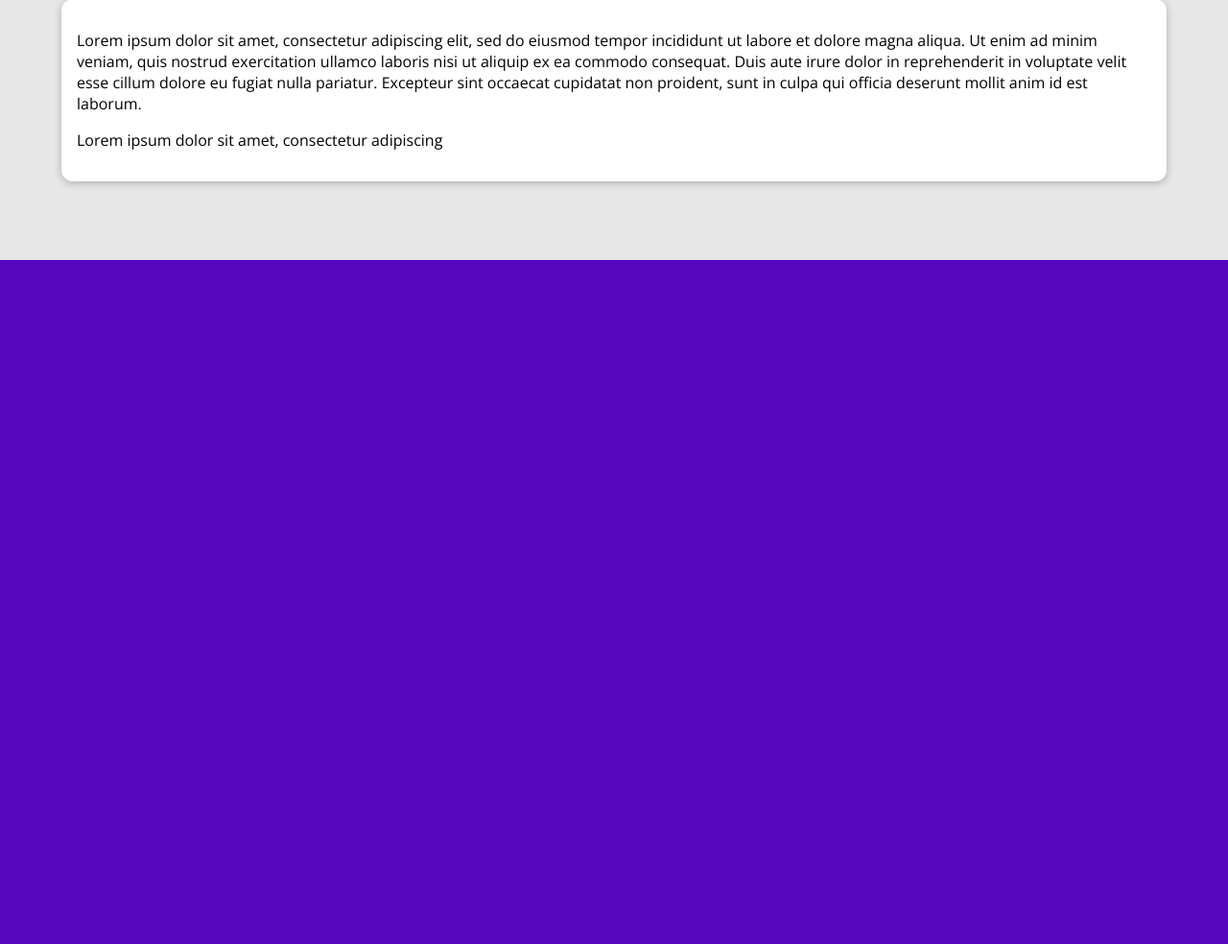
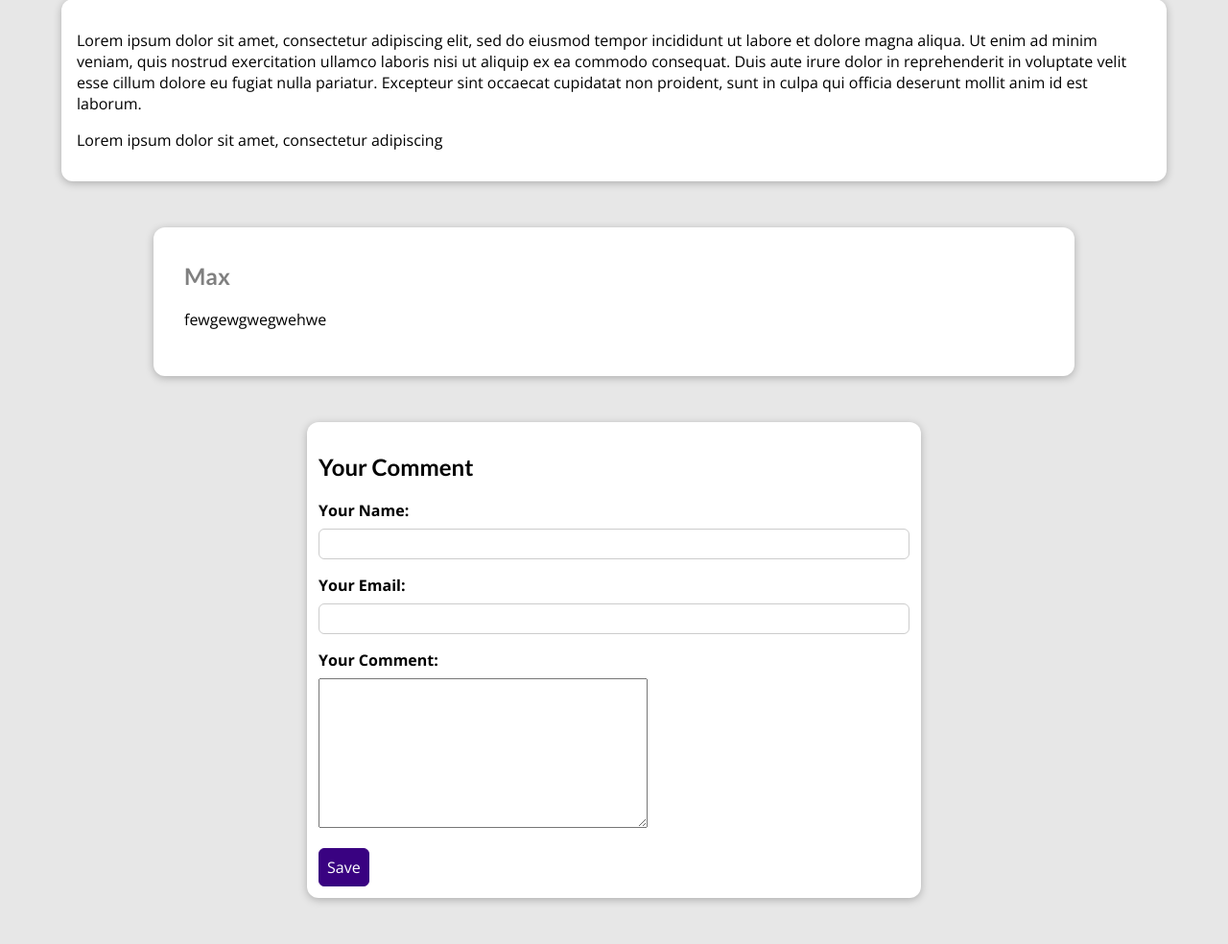
Before and after one commit to gominibui/BlogProject, a Django app: a page that uses blog/templates/blog/post-details.html in a window 1280 px wide. Shown: the part 529-1513 px from the top of the page at 96% size. Before the commit the page ends 800 px from the top, so only its background shows below. Run offline with Django 5.2, Linux system fonts and the light colour scheme; data comes from the database, SQL or seed files in the repository; both versions use the stored data as it was after the commit.

Commit message:
add comments on detail-page

```diff
--- a/blog/admin.py
+++ b/blog/admin.py
@@ -1,5 +1,5 @@
 from django.contrib import admin
-from .models import Post, Author, Tag
+from .models import Post, Author, Tag, Comment
 # Register your models here.
 
 class PostAdmin(admin.ModelAdmin):
@@ -11,3 +11,4 @@ class PostAdmin(admin.ModelAdmin):
 admin.site.register(Post, PostAdmin)
 admin.site.register(Author)
 admin.site.register(Tag)
+admin.site.register(Comment)
--- /dev/null
+++ b/blog/forms.py
@@ -0,0 +1,12 @@
+from django import forms
+from .models import Comment
+
+class CommentForm(forms.ModelForm):
+    class Meta:
+        model = Comment
+        exclude = ['post']
+        labels = {
+            "user_name": 'Your Name',
+            "user_email": 'Your Email',
+            "text": 'Your Comment',
+        }
--- a/blog/models.py
+++ b/blog/models.py
@@ -31,3 +31,11 @@ class Post(models.Model):
     content = models.TextField( validators=[MinLengthValidator(10)])
     author = models.ForeignKey(Author, on_delete=models.SET_NULL, related_name='posts', null=True)
     tags = models.ManyToManyField(Tag)
+
+
+class Comment(models.Model):
+    user_name = models.CharField(max_length=150)
+    user_email = models.EmailField()
+    text = models.TextField(max_length=400)
+    post = models.ForeignKey(
+        Post, on_delete=models.CASCADE, related_name='comments')
--- a/blog/static/blog/post_details.css
+++ b/blog/static/blog/post_details.css
@@ -72,3 +72,77 @@ main {
   padding: 0.5rem 1rem;
   border-radius: 8px;
 }
+
+#comment-form{
+  border-radius: 12px;
+  margin: 3rem auto;
+  width: 90%;
+  max-width: 40rem;
+  background-color: white;
+  box-shadow: 0 2px 8px rgba(0,0,0,0.25);
+  padding: 0.75rem;
+  cursor: pointer;
+}
+
+#comment-form button{
+  font: inherit;
+  background-color: #390281;
+  color: white;
+  border: 1px solid #390281;
+  padding: 0.5rem;
+  border-radius: 6px;
+}
+
+#comment-form button:hover, button:active{
+    background-color: #4f0aa8;
+    border-color: #4f0aa8;
+}
+
+.form-control{
+  margin-bottom: 1rem;
+
+}
+
+.form-control label{
+  font-weight: bold;
+  margin-bottom: 0.5rem;
+  display: block;
+}
+
+.form-control input, form-control textarea{
+  display: block;
+  width: 100%;
+  font: inherit;
+  padding: 0.25rem;
+  border-radius: 6px;
+  border: 1px solid #ccc;
+}
+
+#comments {
+  margin: 3rem auto;
+  width: 90%;
+  max-width: 60rem;
+  border-radius: 12px;
+  background-color: white;
+  box-shadow: 0 2px 8px rgba(0,0,0,0.25);
+  padding: 1rem 2rem;
+}
+
+#comments ul{
+  list-style: none;
+  margin: 0;
+  padding: 0;
+}
+
+#comments li{
+  margin-bottom: 1rem;
+  border-bottom: 2px solid #ccc;
+
+}
+#comments li:last-of-type{
+  border-bottom: none;
+}
+
+#comments h2{
+  color: gray;
+}
--- a/blog/templates/blog/post-details.html
+++ b/blog/templates/blog/post-details.html
@@ -35,7 +35,38 @@
     <main>
         <p>
             {{ post.content|linebreaks }}
+
         </p>
     </main>
 
+    <section id="comments">
+        <ul>
+            {% for comment in comments %}
+                <li>
+                    <h2>
+                        {{ comment.user_name }}
+                    </h2>
+                    <p>
+                        {{ comment.text }}
+                    </p>
+                </li>
+            {% endfor %}
+        </ul>
+    </section>
+
+    <section id="section-form">
+        <form action="{% url 'post_detail-page' post.slug %}" method="POST" id="comment-form">
+        {% csrf_token %}
+        <h2>Your Comment</h2>
+            {% for form_field in comment_form %}
+            <div class="form-control">
+                {{ form_field.label_tag }}
+                {{ form_field }}
+                {{ form_fied.errors }}
+            </div>
+            {% endfor %}
+            <button>Save</button>
+        </form>
+    </section>
+
 {% endblock %}
--- a/blog/views.py
+++ b/blog/views.py
@@ -1,7 +1,11 @@
 from django.shortcuts import render,get_object_or_404
 # Create your views here.
-from django.views.generic import ListView,DetailView
+from django.http import HttpResponseRedirect
+from django.urls import reverse
+from django.views.generic import ListView
 from .models import Post
+from .forms import CommentForm
+from django.views import View
 
 
 
@@ -28,11 +32,31 @@ class ALlPostView(ListView):
         return data
 
 
-class SinglePostView(DetailView):
-    template_name = 'blog/post-details.html'
-    model = Post
+class SinglePostView(View):
+    def get(self, request,slug):
+        post = Post.objects.get(slug=slug)
+        context = {
+            'post':post,
+            "post_tags": post.tags.all(),
+            "comment_form": CommentForm(),
+            "comments": post.comments.all(),}
+        return render(request, "blog/post-details.html", context)
 
-    def get_context_data(self, **kwargs):
-        context = super().get_context_data(**kwargs)
-        context["post_tags"] = self.object.tags.all()
-        return context
+    def post(self, request, slug):
+        comment_form = CommentForm(request.POST)
+        post = Post.objects.get(slug=slug)
+
+        if comment_form.is_valid():
+            comment = comment_form.save(commit=False)
+            comment.post = post
+            comment.save()
+            return HttpResponseRedirect(reverse("post_detail-page", args=[slug]))
+
+        context = {
+            'post': post,
+            "post_tags": post.tags.all(),
+            "comment_form": CommentForm(),
+            "comments": post.comments.all(),}
+
+
+        return render(request, "blog/post-details.html", context)
```
Also changed, not shown: db.sqlite3.
